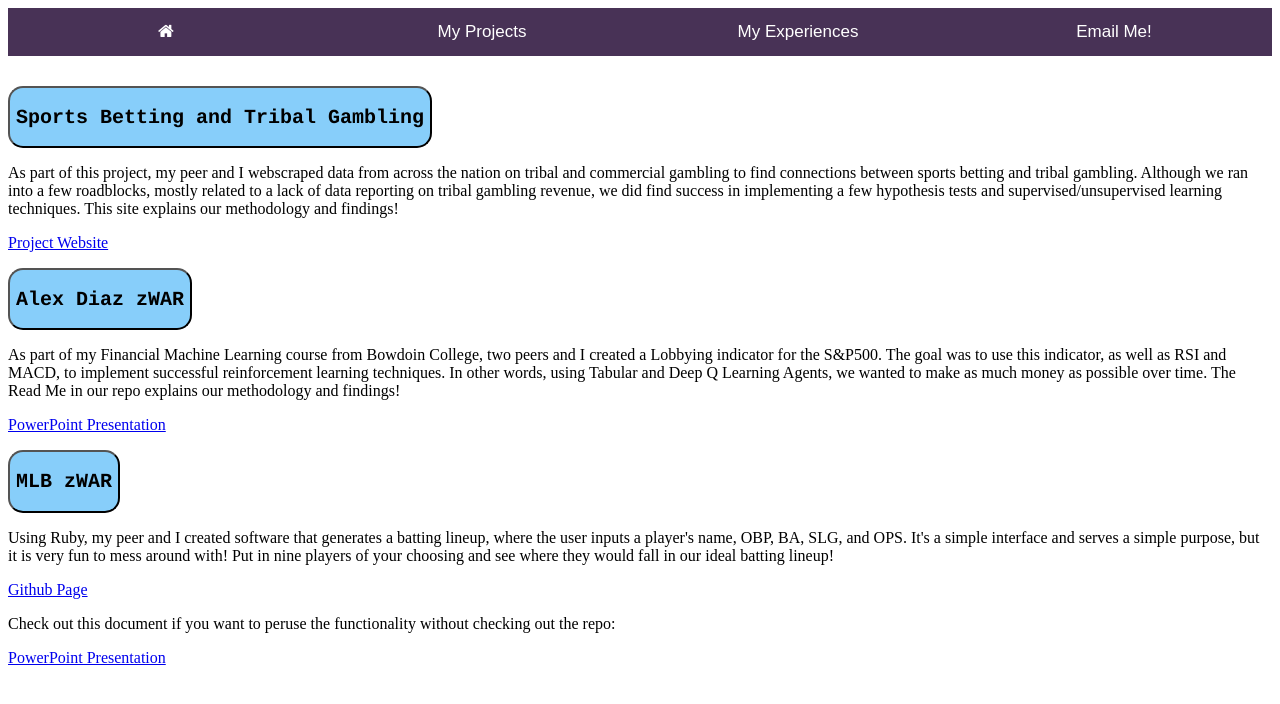
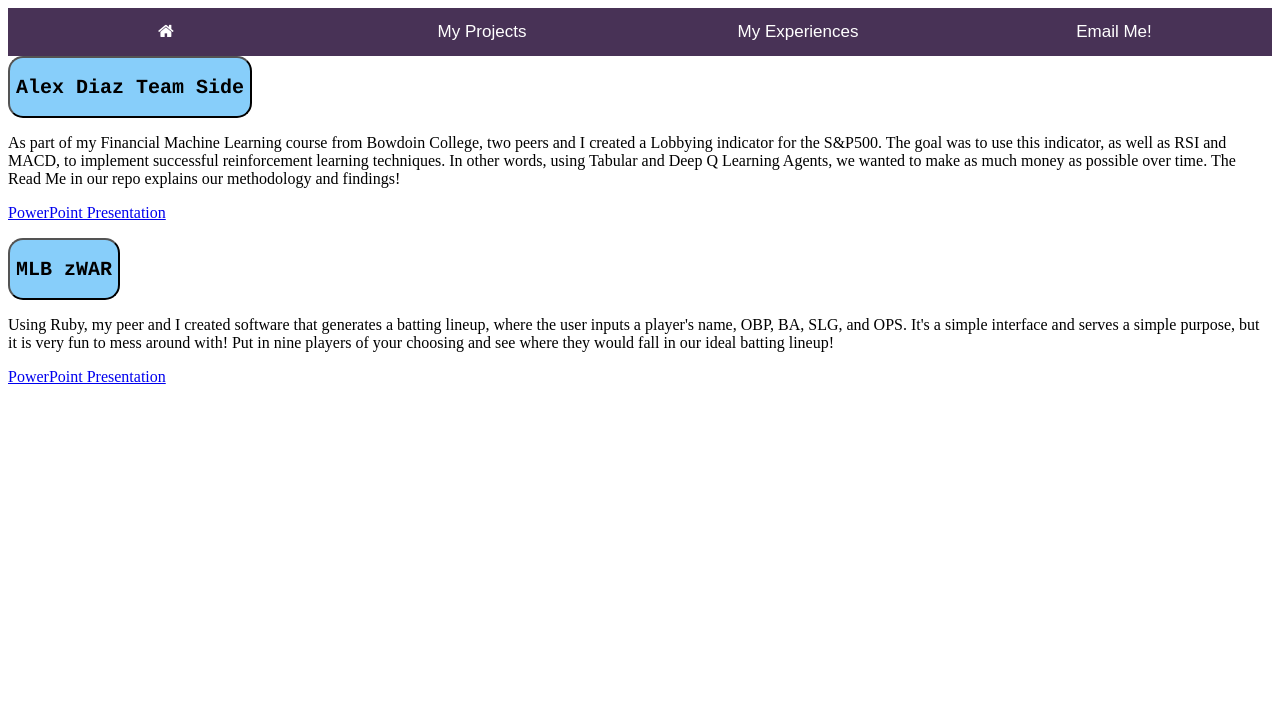
Before and after one commit to jwheat780/jwheat780.github.io, a plain HTML site: page projects.html in a window 1280 px wide. Drawn offline with Linux system fonts and the light colour scheme.

Commit message:
changed name

```diff
--- a/projects.html
+++ b/projects.html
@@ -58,18 +58,11 @@
     <button class="tablink">My Experiences</button>
 </a>
 
-<a href="mailto:srutman02@gmail.com">
+<a href="mailto:jxw3@georgetown.edu">
     <button class="tablink">Email Me!</button>
 </a>
 
-
-<button style="margin-top: 30px; width: auto; height: auto; border-radius:15px; background-color: #87CEFA;"><h2>Sports Betting and Tribal Gambling</h2></button>
-
-<p>As part of this project, my peer and I webscraped data from across the nation on tribal and commercial gambling to find connections between sports betting and tribal gambling. Although we ran into a few roadblocks, mostly related to a lack of data reporting on tribal gambling revenue, we did find success in implementing a few hypothesis tests and supervised/unsupervised learning techniques. This site explains our methodology and findings! </p>
-
-<p><a href = "https://srutman.georgetown.domains"> Project Website </a></p>
-
-<button style="width: auto; height: auto; border-radius:15px; background-color: #87CEFA;"><h2>Alex Diaz zWAR</h2></button>
+<button style="width: auto; height: auto; border-radius:15px; background-color: #87CEFA;"><h2>Alex Diaz Team Side</h2></button>
 
 <p>As part of my Financial Machine Learning course from Bowdoin College, two peers and I created a Lobbying indicator for the S&P500. The goal was to use this indicator, as well as RSI and MACD, to implement successful reinforcement learning techniques. In other words, using Tabular and Deep Q Learning Agents, we wanted to make as much money as possible over time. The Read Me in our repo explains our methodology and findings!</p>
 
@@ -79,9 +72,5 @@
 
 <p>Using Ruby, my peer and I created software that generates a batting lineup, where the user inputs a player's name, OBP, BA, SLG, and OPS. It's a simple interface and serves a simple purpose, but it is very fun to mess around with! Put in nine players of your choosing and see where they would fall in our ideal batting lineup!</p>
 
-<p><a href = "https://github.com/sophiarutman/BaseballRepo/tree/main/BaseballApp"> Github Page</a></p>
-
-<p>Check out this document if you want to peruse the functionality without checking out the repo:</p>
-
 <p><a href = "pdfs/Alexis Diaz Team Side.pptx">PowerPoint Presentation</a></p>
 </html>
```
